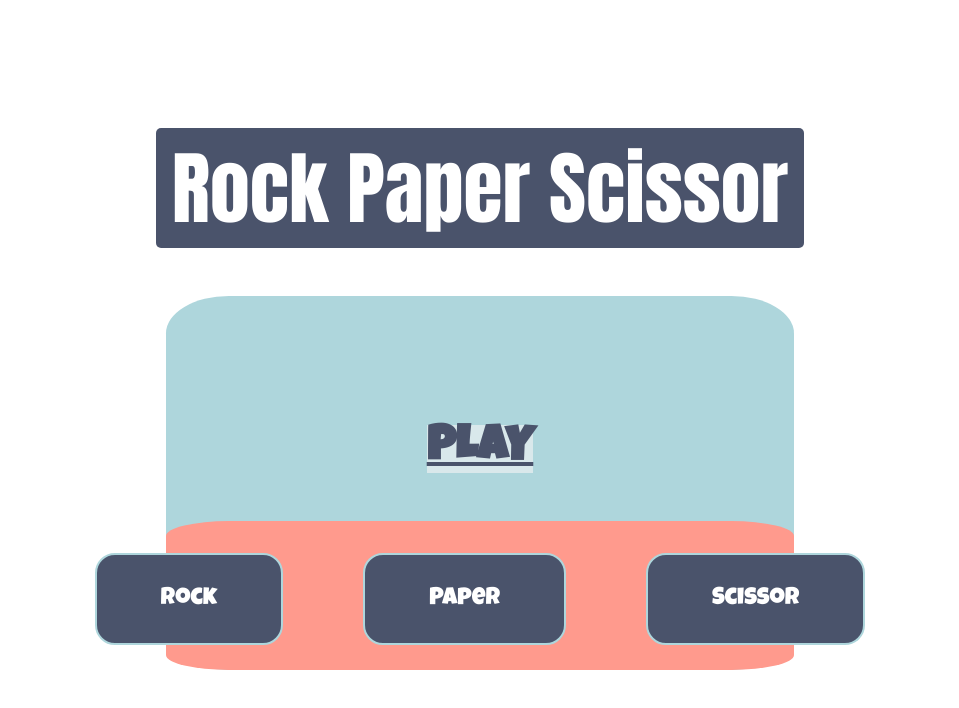
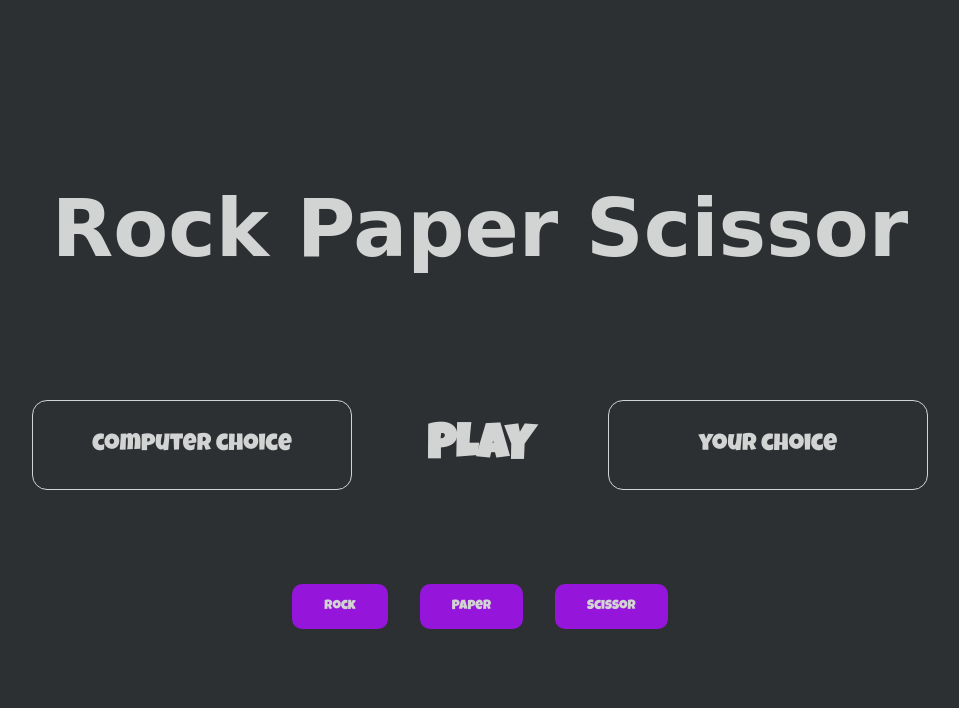
Before and after one commit to kusum-chowdhury/Project_rock-paper-scissor, a plain HTML site: page index.html in a window 1280 px wide. Shown: the whole page, without its empty margins (160-1119 px from the left). Drawn offline with Linux system fonts and the light colour scheme; a web font is replaced by a local one.

Commit message:
changed UI

```diff
--- a/index.html
+++ b/index.html
@@ -7,29 +7,34 @@
     <link rel="stylesheet" href="styles.css">
     <link rel="preconnect" href="https://fonts.googleapis.com">
     <link rel="preconnect" href="https://fonts.gstatic.com" crossorigin>
-    <link href="https://fonts.googleapis.com/css2?family=Luckiest+Guy&display=swap" rel="stylesheet">
-    <title>Rock Paper Scissor</title>
-    <div class="wrapper">
+    <link href="https://fonts.googleapis.com/css2?family=Bungee+Spice&display=swap" rel="stylesheet">
+<link href="https://fonts.googleapis.com/css2?family=Luckiest+Guy&display=swap" rel="stylesheet">
+
+    <title>Rock Paper Scissor</title></head>
+    <body><div class="wrapper">
         <h1>Rock Paper Scissor</h1>
-        <div class="wrapper2">
+        <div class="text-wrapper">
             <div class="div-score">
         <div class="score-text"></div>
         <div class="won"></div>
-        <h2>PLAY</h2>
+        <h2>PLAY</h2> </div>
     </div>
+
     <div class="buttons">
     <button class="btn" value="rock">Rock</button>
     <button class="btn" value="paper">Paper</button>
     <button class="btn" value="scissor">Scissor</button>
-</div>
+
 </div>
 
 
 
 </div>
+<div class="cc">computer choice</div>
+<div class="uc">your choice</div>
 <script src="script.js"></script>
-</head>
-<body>
+
+
 
 </body>
 </html>
--- a/script.js
+++ b/script.js
@@ -3,10 +3,13 @@ let playerSelection;
 let yourScore = 0;
 let computerScore = 0;
 let computerSelection = getComputerChoice();
-let score = 0;
 let text = document.querySelector('.score-text');
 let whoWon = document.querySelector('.won');
 let h2 = document.querySelector('h2');
+let score = 0;
+let yourScoreDisplay = document.querySelector('.uc');
+let computerChoiceDisplay = document.querySelector('.cc');
+let possibleChoices = document.querySelectorAll("button");
 
 // get random choices for computer player
 function getComputerChoice() {
@@ -29,43 +32,36 @@ function getComputerChoice() {
     if (playerSelection == "rock" && computerSelection == "paper") {
          computerScore++;
          score++;
-         text.textContent = '';
-         return text.textContent = "You Lose! Paper beats Rock";
+         return text.textContent = "You Lost! Paper beats Rock";
      }
      else if (playerSelection == "paper" && computerSelection == "rock") {
          yourScore++;
          score++;
-         text.textContent = '';
          return text.textContent = "You Win! Paper beats Rock";
      }
      else if (playerSelection == "scissor" && computerSelection == "rock") {
          computerScore++;
          score++;
-         text.textContent = '';
-         return text.textContent = "You Lose! Rock beats Scissor";
+         return text.textContent = "You Lost! Rock beats Scissor";
      }
      else if (playerSelection == "rock" && computerSelection == "scissor") {
          yourScore++;
          score++;
-         text.textContent = '';
          return text.textContent = "You Win! Rock beats Scissor";
      }
      else if (playerSelection == "scissor" && computerSelection == "paper") {
          yourScore++;
          score++;
-         text.textContent = '';
          return text.textContent = "You Win! Scissor beats Paper";
      }
      else if (playerSelection == "paper" && computerSelection == "scissor") {
          computerScore++;
          score++;
-         text.textContent = '';
-         return text.textContent = "You Lose! Scissor beats Paper";
+         return text.textContent = "You Lost! Scissor beats Paper";
      }
      else if (playerSelection == computerSelection) {
          score++;
-         text.textContent = '';
-         return text.textContent = "Tie! Try again";
+         return text.textContent = "It's a Draw! Try again";
      }
 
  }
@@ -76,17 +72,18 @@ function getComputerChoice() {
 // if score reaches 5 check who wins
 
 function game() {
-    text.textContent = '';
+
     whoWon.textContent = '';
 
     playRound(playerSelection, computerSelection);
+    yourScoreDisplay.textContent = playerSelection;
+    computerChoiceDisplay.textContent = computerSelection;
     if (score === 5) {
         if ( yourScore < computerScore) {
-            whoWon.textContent = "YOU LOSE! TRY AGAIN! ";
+            whoWon.textContent = "YOU LOST! TRY AGAIN! ";
         } else if (yourScore > computerScore){
             whoWon.textContent = "CONGRATUGLATIONS!! YOU WIN!";
         } else {
-            whoWon.textContent = '';
             whoWon.textContent = "ITS A TIE!! TRY AGAIN!";
         }
         score = 0;
@@ -100,10 +97,10 @@ function game() {
 
 
  // run game function upon clicking on the buttons
-document.addEventListener('click', function(e) {
+ possibleChoices.forEach(btn => btn.addEventListener('click', (e) => {
     h2.textContent = '';
-   playerSelection = (e.target.value);
+    playerSelection = (e.target.value);
+
    computerSelection = getComputerChoice();
-    game();
-
- });
+     game();
+ }))
--- a/styles.css
+++ b/styles.css
@@ -1,97 +1,80 @@
 * {
     box-sizing: border-box;
-    margin: 0;
-    padding: 0;
-    font-size: 16px;
-
 }
 
 body {
-    background-color: white;
     margin: 0;
     padding: 0;
-
-
-
+    background-color: #2D3032;
+    color: #D2D3D3;
+    font-family: 'Luckiest Guy', cursive;
 }
 h1 {
     font-size: 5rem;
-    font-family: Impact, Haettenschweiler, 'Arial Narrow Bold', sans-serif;
-    background-color: #4a536b;
-    display: inline;
-    color: white;
-    border-radius: 5px;
-    padding: 0 1rem;
+    font-family: 'Bungee Spice', cursive;
 }
 .wrapper {
-    background-color: white;
-    width: 70%;
-    height: 30rem;
-    margin: 4rem auto;
-    padding: 4rem 0 0 0;
+    display: flex;
+    flex-direction: column;
+    align-items: center;
+    margin-top: 10%;
+ }
+
+h2 {
     text-align: center;
+    margin-top: 2rem;
+    font-size: 3rem;
 
 }
-.div-score {
-    height: 60%;
-    display: flex;
-    justify-content: flex-end;
-    align-items: center;
-    flex-direction: column;
-    color: #4a536b;
-    gap: 1rem;
-    font-family: 'Luckiest Guy', cursive, sans-serif, Arial;
-    margin-top: 3rem;
+.won {
+ margin-top: 2rem;
+ text-align: center;
+ font-size: 2.5rem;
+}
+.score-text {
+    text-align: center;
+    font-size: 2rem;
 
 }
-.score-text {
-    font-size: 2rem;
-    margin-bottom: 2rem;
+.forscore {
+    display: flex;
+    justify-content: center;
+    align-items: center;
+    gap: 10rem;
 }
-.won {
-    font-size: 2.5rem;
+.cc {
 
+ left: 15%;
+ top: 50%;
 }
-h2 {
-    text-decoration: underline;
-    font-size: 3rem;
-    margin-bottom: 3rem;
+.uc {
+    right: 15%;
+    top: 50%;
 }
-.score-text, h2, .won {
-    background-color: #d9e8eb;
+.btn {
+    background-color: #9615DB;
+    color: #D2D3D3;
+    padding: 1rem 2rem;
+    border-radius: 10px;
+    border: none;
+    font-family: 'Luckiest Guy', cursive
 }
-
 .buttons {
     display: flex;
     justify-content: center;
-    gap: 5rem;
-    background-color: #ff9a8d;
-    height: 40%;
-    align-items: flex-start;
-    border-radius: 10%;
-    padding-top: 2rem;
-
+    gap: 2rem;
 }
-.wrapper2 {
-    background-color: #aed6dc;
-    width: 70%;
-    height: 90%;
-    margin: 0 auto;
-    border-radius: 10%;
-
+.text-wrapper {
+    margin-top: 4rem;
+    margin-bottom: 2rem;
+    height: 10rem;
 }
-.btn {
-    background-color: #4a536b;
-    border: 2px solid #aed6dc;
-    color: white;
-    border-radius: 20px;
-    padding: 2rem 4rem;
-    font-family: 'Luckiest Guy', cursive, sans-serif, Arial;
+.cc, .uc {
+    border: 1px solid #D2D3D3;
+    padding: 2rem;
     font-size: 1.5rem;
+    position: absolute;
+    width: 20rem;
+    text-align: center;
+    border-radius: 15px;
 }
-.btn:hover {
-   background-color: #576280;
-}
-.btn:active {
-    background-color: #4a536b;
-}
```
